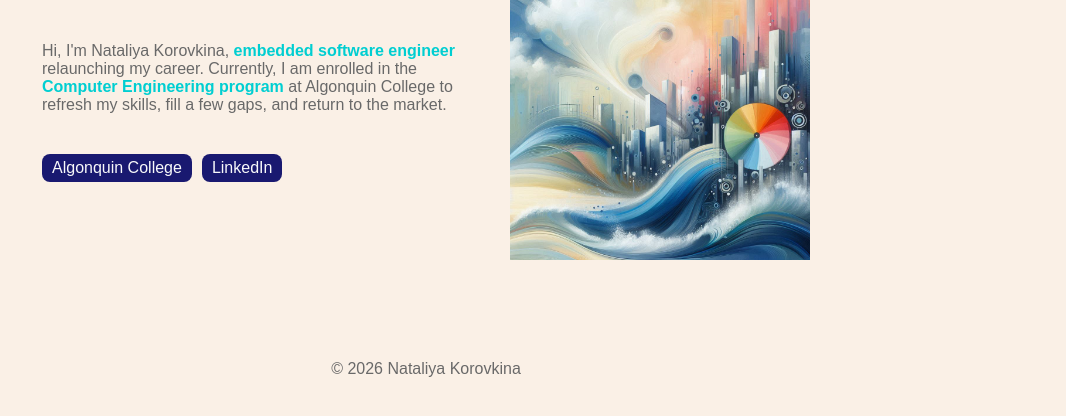
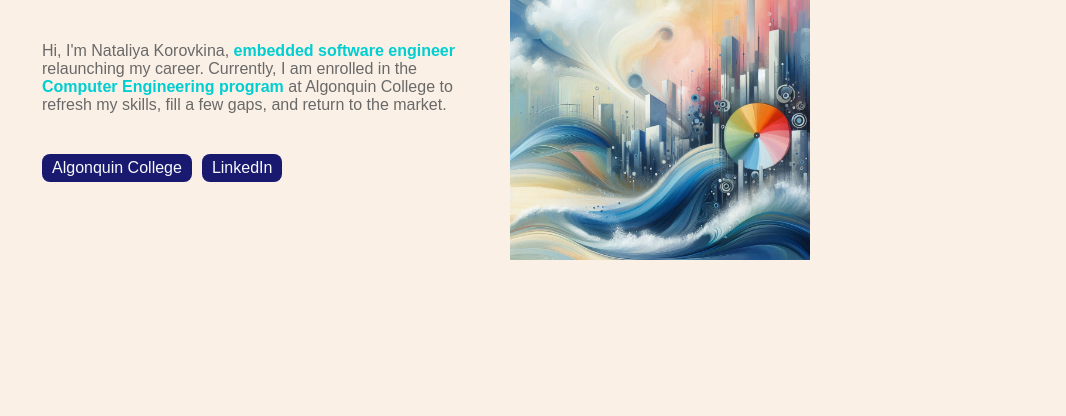
Before and after one commit to kernels-abreeze/kernels-abreeze.github.io, a plain HTML site: page index.html in a window 1280 px wide. Shown: the part 178-594 px from the top of the page, without its empty margins (214-1280 px from the left). Drawn offline with Linux system fonts and the light colour scheme.

Commit message:
Minor fixes

```diff
--- a/index.html
+++ b/index.html
@@ -59,7 +59,7 @@
 	</main>
 
 	<footer id="foot">
-    <p>&copy; 2026 Nataliya Korovkina</p>
+    <p hidden>&copy; 2026 Nataliya Korovkina</p>
   </footer>
 </body>
 </html>
```
